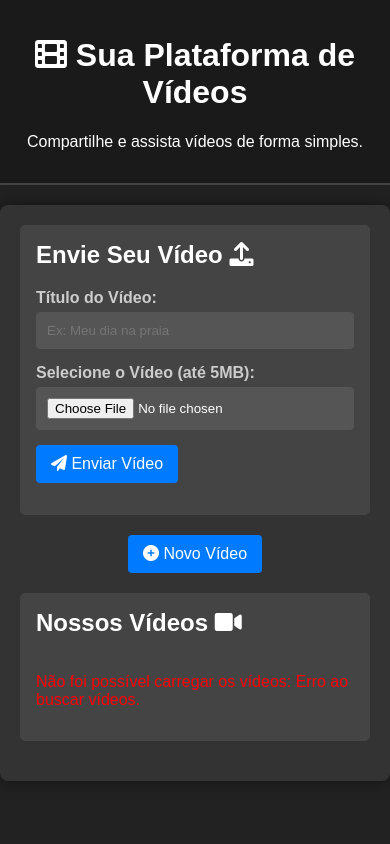
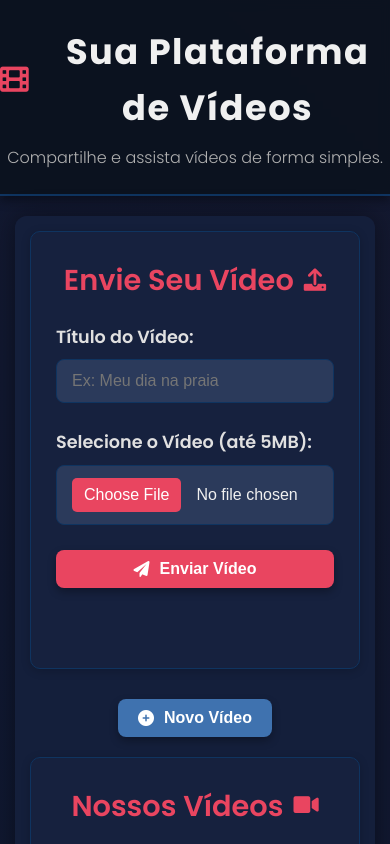
Before and after one commit to Jefersoncostinha3/testevides, a website: page public/index.html in a window 390 px wide. Both pictures are taken after a click on the button "Novo Vídeo". Shown: the top 844 px of the page. Drawn offline with Linux system fonts and the light colour scheme; no server answers.

Commit message:
Update style.css

```diff
--- a/public/style.css
+++ b/public/style.css
@@ -1,180 +1,392 @@
 /* public/style.css */
 
-body {
-    font-family: Arial, sans-serif;
+/* Reset básico */
+* {
     margin: 0;
     padding: 0;
-    background-color: #222; /* Fundo escuro */
-    color: #eee; /* Texto claro */
+    box-sizing: border-box;
 }
 
-header {
-    background-color: #1a1a1a; /* Cabeçalho mais escuro */
-    color: #fff;
-    padding: 1rem 0;
-    text-align: center;
-    border-bottom: 2px solid #444;
+:root {
+    --primary-bg: #1a1a2e; /* Azul marinho escuro */
+    --secondary-bg: #16213e; /* Azul mais escuro */
+    --card-bg: #0f3460; /* Azul médio para cards */
+    --accent-color: #e94560; /* Vermelho/rosa vibrante */
+    --text-color: #e0e0e0; /* Cinza claro */
+    --light-text: #f0f0f0;
+    --border-color: #0f3460;
+    --shadow-light: rgba(0, 0, 0, 0.2);
+    --shadow-dark: rgba(0, 0, 0, 0.4);
 }
 
-main {
-    max-width: 900px;
-    margin: 20px auto;
-    padding: 20px;
-    background-color: #333; /* Fundo principal escuro */
-    border-radius: 8px;
-    box-shadow: 0 0 15px rgba(0, 0, 0, 0.5); /* Sombra mais pronunciada */
+body {
+    font-family: 'Poppins', sans-serif;
+    background-color: var(--primary-bg);
+    color: var(--text-color);
+    line-height: 1.6;
+    overflow-x: hidden; /* Evita scroll horizontal em excesso */
+    position: relative;
+    min-height: 100vh;
 }
 
-section {
-    margin-bottom: 20px;
-    padding: 15px;
-    border: 1px solid #444; /* Borda mais escura */
-    border-radius: 5px;
-    background-color: #444; /* Fundo de seção escuro */
+/* Animação de Fundo Abstrata */
+.background-animation {
+    position: fixed;
+    top: 0;
+    left: 0;
+    width: 100%;
+    height: 100%;
+    background: linear-gradient(45deg, var(--primary-bg) 0%, #0c1831 50%, var(--primary-bg) 100%);
+    background-size: 400% 400%;
+    animation: gradientShift 15s ease infinite;
+    opacity: 0.7;
+    z-index: -1;
 }
 
-section h2 {
-    color: #fff; /* Títulos claros */
-    margin-top: 0;
+@keyframes gradientShift {
+    0% { background-position: 0% 50%; }
+    50% { background-position: 100% 50%; }
+    100% { background-position: 0% 50%; }
 }
 
-form label {
-    display: block;
-    margin-bottom: 5px;
-    font-weight: bold;
-    color: #ccc; /* Labels ligeiramente mais claras */
+/* Header */
+.app-header {
+    background-color: rgba(12, 18, 30, 0.9); /* Mais transparente */
+    backdrop-filter: blur(5px); /* Efeito de vidro embaçado */
+    color: var(--light-text);
+    padding: 1.5rem 0;
+    text-align: center;
+    border-bottom: 2px solid var(--border-color);
+    box-shadow: 0 4px 10px var(--shadow-dark);
 }
 
-form input[type="text"],
-form input[type="file"] {
-    width: calc(100% - 22px);
-    padding: 10px;
-    margin-bottom: 15px;
-    border: 1px solid #555; /* Borda do input mais escura */
-    border-radius: 4px;
-    background-color: #555; /* Fundo do input escuro */
-    color: #fff; /* Texto do input claro */
+.app-title {
+    font-size: 2.8rem;
+    margin-bottom: 0.5rem;
+    font-weight: 700;
+    letter-spacing: 1.5px;
+    display: flex;
+    align-items: center;
+    justify-content: center;
 }
 
-button {
-    background-color: #007bff;
+.app-title i {
+    margin-right: 15px;
+    color: var(--accent-color);
+    font-size: 2.2rem;
+}
+
+.app-slogan {
+    font-size: 1.1rem;
+    font-weight: 300;
+    color: #b0b0b0;
+}
+
+/* Main Container */
+.app-container {
+    max-width: 1200px;
+    margin: 30px auto;
+    padding: 25px;
+    background-color: rgba(22, 33, 62, 0.9); /* Fundo principal com transparência */
+    border-radius: 12px;
+    box-shadow: 0 0 25px var(--shadow-dark);
+    position: relative;
+    z-index: 1; /* Garante que o conteúdo fique acima do fundo animado */
+}
+
+/* Seções */
+.upload-section, .videos-list-section {
+    margin-bottom: 30px;
+    padding: 25px;
+    border: 1px solid var(--border-color);
+    border-radius: 10px;
+    background-color: var(--secondary-bg);
+    box-shadow: 0 2px 10px var(--shadow-light);
+    transition: all 0.3s ease; /* Transição para o toggle */
+}
+
+.section-title {
+    color: var(--accent-color);
+    margin-bottom: 20px;
+    font-size: 2rem;
+    font-weight: 600;
+    text-align: center;
+    display: flex;
+    align-items: center;
+    justify-content: center;
+}
+
+.section-title i {
+    margin-left: 10px;
+    font-size: 1.6rem;
+}
+
+/* Formulário de Upload */
+.upload-form {
+    display: flex;
+    flex-direction: column;
+    gap: 15px;
+}
+
+.form-group {
+    margin-bottom: 10px;
+}
+
+.form-label {
+    display: block;
+    margin-bottom: 8px;
+    font-weight: 600;
+    color: var(--text-color);
+    font-size: 1.1rem;
+}
+
+.form-input, .form-input-file {
+    width: 100%;
+    padding: 12px 15px;
+    border: 1px solid var(--border-color);
+    border-radius: 8px;
+    background-color: #2b3a5b; /* Input background */
+    color: var(--light-text);
+    font-size: 1rem;
+    transition: border-color 0.3s ease, box-shadow 0.3s ease;
+}
+
+.form-input:focus, .form-input-file:focus {
+    border-color: var(--accent-color);
+    box-shadow: 0 0 0 3px rgba(233, 69, 96, 0.3);
+    outline: none;
+}
+
+/* Estilo para input[type="file"] */
+.form-input-file::-webkit-file-upload-button {
+    background-color: var(--accent-color);
     color: white;
-    padding: 10px 15px;
+    padding: 8px 12px;
     border: none;
-    border-radius: 4px;
+    border-radius: 5px;
     cursor: pointer;
-    font-size: 16px;
+    margin-right: 15px;
     transition: background-color 0.3s ease;
 }
 
-button:hover {
-    background-color: #0056b3;
+.form-input-file::-webkit-file-upload-button:hover {
+    background-color: #c0392b;
 }
 
-#uploadBtn {
-    display: block;
-    margin: 20px auto;
-    width: fit-content;
+/* Botões */
+.btn {
+    padding: 12px 25px;
+    border: none;
+    border-radius: 8px;
+    cursor: pointer;
+    font-size: 1.1rem;
+    font-weight: 600;
+    transition: all 0.3s ease;
+    display: flex;
+    align-items: center;
+    justify-content: center;
+    gap: 10px;
+    text-decoration: none; /* Para links, se aplicável */
 }
 
-#message {
-    margin-top: 15px;
-    font-weight: bold;
-    color: #fff; /* Cor padrão para mensagens */
+.btn-primary {
+    background-color: var(--accent-color);
+    color: white;
+    box-shadow: 0 4px 8px rgba(0, 0, 0, 0.3);
 }
 
-/* Cores específicas para mensagens de status */
-#message[style*="color: green"] { color: #4CAF50 !important; }
-#message[style*="color: red"] { color: #f44336 !important; }
-#message[style*="color: blue"] { color: #2196F3 !important; }
-
-
-.hidden {
-    display: none;
+.btn-primary:hover {
+    background-color: #c0392b;
+    transform: translateY(-2px);
+    box-shadow: 0 6px 12px rgba(0, 0, 0, 0.4);
 }
 
-#videosContainer {
-    display: grid;
-    grid-template-columns: repeat(auto-fill, minmax(280px, 1fr));
-    gap: 20px;
-    margin-top: 20px;
+.btn-secondary {
+    background-color: #3f72af; /* Um azul mais suave */
+    color: white;
+    margin: 20px auto; /* Centraliza o botão de toggle */
+    width: fit-content;
+    box-shadow: 0 4px 8px rgba(0, 0, 0, 0.3);
 }
 
-.video-item {
-    background-color: #444; /* Fundo do item de vídeo escuro */
-    border: 1px solid #555; /* Borda do item de vídeo mais escura */
-    border-radius: 8px;
-    overflow: hidden;
-    box-shadow: 0 2px 8px rgba(0, 0, 0, 0.3); /* Sombra mais escura */
-    text-align: center;
-    padding-bottom: 15px;
+.btn-secondary:hover {
+    background-color: #2a527f;
+    transform: translateY(-2px);
+    box-shadow: 0 6px 12px rgba(0, 0, 0, 0.4);
 }
 
-.video-item video {
-    width: 100%;
-    height: auto;
-    display: block;
+/* Mensagens de Feedback */
+.message {
+    margin-top: 20px;
+    padding: 10px 15px;
+    border-radius: 5px;
+    font-weight: bold;
+    text-align: center;
+    font-size: 1.1rem;
+    opacity: 0; /* Esconde por padrão, JS mostrará */
+    transform: translateY(10px);
+    transition: opacity 0.4s ease, transform 0.4s ease;
 }
 
-.video-item h3 {
-    margin: 15px 10px 5px;
-    color: #fff; /* Título do vídeo claro */
-    font-size: 1.2em;
+.message.show {
+    opacity: 1;
+    transform: translateY(0);
 }
 
-.video-item p {
-    margin: 0 10px 10px;
-    color: #bbb; /* Texto da descrição mais claro */
-    font-size: 0.9em;
+.message[data-type="success"] { color: #d4edda; background-color: #28a745; border: 1px solid #218838; }
+.message[data-type="error"] { color: #f8d7da; background-color: #dc3545; border: 1px solid #c82333; }
+.message[data-type="info"] { color: #cce5ff; background-color: #007bff; border: 1px solid #0056b3; }
+
+/* Barra de Progresso */
+.progress-bar-container {
+    width: 100%;
+    background-color: #2b3a5b; /* Cor de fundo da barra */
+    border-radius: 8px;
+    margin-bottom: 20px;
+    height: 30px;
+    overflow: hidden;
+    display: none; /* Escondido por padrão */
+    box-shadow: inset 0 1px 5px rgba(0, 0, 0, 0.2);
 }
 
-/* Estilos da Barra de Progresso */
-#progressBarContainer {
-    width: 100%;
-    background-color: #555; /* Fundo da barra de progresso escuro */
-    border-radius: 5px;
-    margin-bottom: 15px;
-    height: 25px; /* Altura da barra ligeiramente maior */
-    overflow: hidden;
-    display: none; /* Escondido por padrão */
-    box-shadow: inset 0 1px 3px rgba(0, 0, 0, 0.2);
+.progress-bar {
+    height: 100%;
+    width: 0%;
+    background: linear-gradient(to right, #4CAF50, #8bc34a); /* Gradiente verde */
+    border-radius: 8px;
+    text-align: center;
+    color: white;
+    line-height: 30px;
+    font-weight: bold;
+    font-size: 1em;
+    transition: width 0.3s ease;
 }
 
-#progressBar {
-    height: 100%;
-    width: 0%; /* Começa em 0% */
-    background-color: #4CAF50; /* Cor da barra de progresso (verde) */
-    border-radius: 5px;
+/* Indicador de Processamento */
+.processing-indicator {
+    margin-top: 15px;
+    color: var(--text-color);
+    font-size: 1em;
     text-align: center;
-    color: white;
-    line-height: 25px; /* Centraliza o texto verticalmente */
-    transition: width 0.3s ease; /* Animação suave */
-    font-weight: bold;
-    font-size: 0.9em;
+    display: flex;
+    align-items: center;
+    justify-content: center;
+    gap: 10px;
+    animation: pulse 1.5s infinite ease-in-out; /* Animação de pulso */
 }
 
-/* Estilos do Indicador de Processamento */
-#processingIndicator {
-    margin-top: 10px;
-    color: #bbb; /* Cor do texto do indicador */
-    font-size: 0.9em;
-    text-align: center;
-    display: flex; /* Usar flexbox para centralizar spinner e texto */
-    align-items: center;
-    justify-content: center;
-    gap: 8px; /* Espaço entre texto e spinner */
+@keyframes pulse {
+    0% { transform: scale(1); opacity: 1; }
+    50% { transform: scale(1.05); opacity: 0.8; }
+    100% { transform: scale(1); opacity: 1; }
 }
 
 .spinner {
     display: inline-block;
-    width: 18px; /* Tamanho do spinner */
-    height: 18px;
-    border: 3px solid rgba(255, 255, 255, 0.3); /* Cor da borda do spinner */
-    border-top-color: #2196F3; /* Cor da parte que gira (azul) */
+    width: 20px;
+    height: 20px;
+    border: 4px solid rgba(255, 255, 255, 0.3);
+    border-top-color: var(--accent-color);
     border-radius: 50%;
-    animation: spin 1s linear infinite;
+    animation: spin 0.8s linear infinite;
 }
 
 @keyframes spin {
     to { transform: rotate(360deg); }
 }
+
+/* Container de Vídeos */
+.videos-grid {
+    display: grid;
+    grid-template-columns: repeat(auto-fill, minmax(300px, 1fr)); /* Mais espaçoso */
+    gap: 30px; /* Mais espaço entre os cards */
+    margin-top: 25px;
+}
+
+/* Cards de Vídeo */
+.video-item {
+    background-color: var(--card-bg); /* Fundo do card */
+    border: 1px solid var(--border-color);
+    border-radius: 10px;
+    overflow: hidden;
+    box-shadow: 0 6px 15px var(--shadow-dark);
+    text-align: center;
+    padding-bottom: 20px;
+    transition: transform 0.3s ease, box-shadow 0.3s ease;
+    display: flex;
+    flex-direction: column;
+}
+
+.video-item:hover {
+    transform: translateY(-5px);
+    box-shadow: 0 10px 20px var(--shadow-dark);
+}
+
+.video-item video {
+    width: 100%;
+    height: 200px; /* Altura fixa para vídeos */
+    object-fit: cover; /* Recorta para preencher o espaço */
+    display: block;
+    border-bottom: 1px solid var(--border-color);
+    background-color: #000; /* Fundo preto para o vídeo */
+}
+
+.video-item h3 {
+    margin: 15px 15px 5px;
+    color: var(--light-text);
+    font-size: 1.4em;
+    font-weight: 600;
+    word-break: break-word; /* Quebra palavras longas */
+}
+
+.video-item p {
+    margin: 0 15px 15px;
+    color: #b0b0b0;
+    font-size: 0.95em;
+}
+
+.loading-message {
+    text-align: center;
+    grid-column: 1 / -1; /* Ocupa todas as colunas */
+    font-size: 1.2em;
+    color: #aaa;
+    padding: 20px;
+}
+
+/* Utilitários */
+.hidden {
+    display: none;
+}
+
+/* Responsividade */
+@media (max-width: 768px) {
+    .app-title {
+        font-size: 2.2rem;
+    }
+    .app-title i {
+        font-size: 1.8rem;
+    }
+    .app-slogan {
+        font-size: 1rem;
+    }
+    .app-container {
+        margin: 20px 15px;
+        padding: 15px;
+    }
+    .section-title {
+        font-size: 1.8rem;
+    }
+    .section-title i {
+        font-size: 1.4rem;
+    }
+    .btn {
+        font-size: 1rem;
+        padding: 10px 20px;
+    }
+    .videos-grid {
+        grid-template-columns: 1fr; /* Uma coluna em telas menores */
+    }
+    .video-item video {
+        height: 180px;
+    }
+}
```
